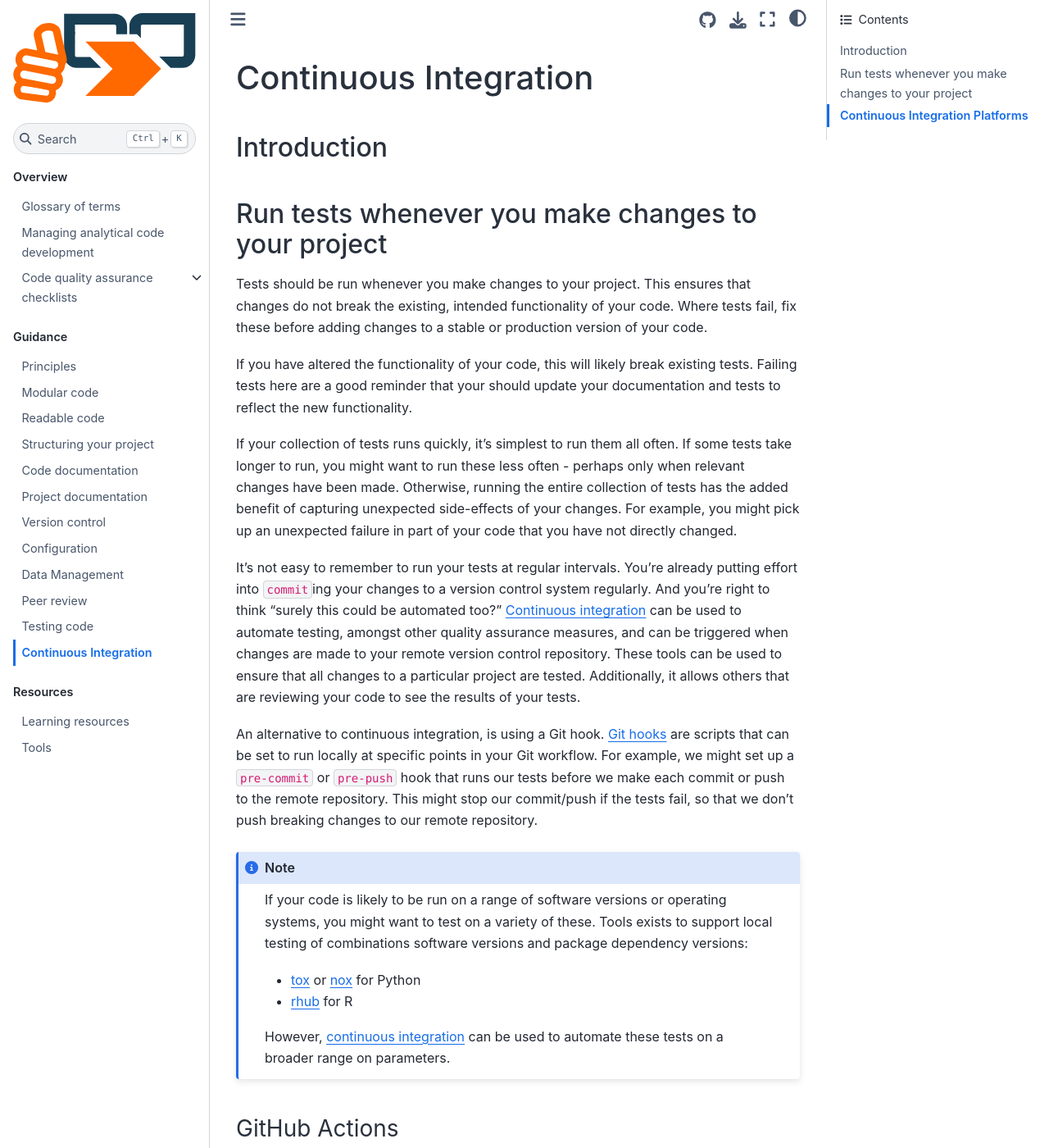
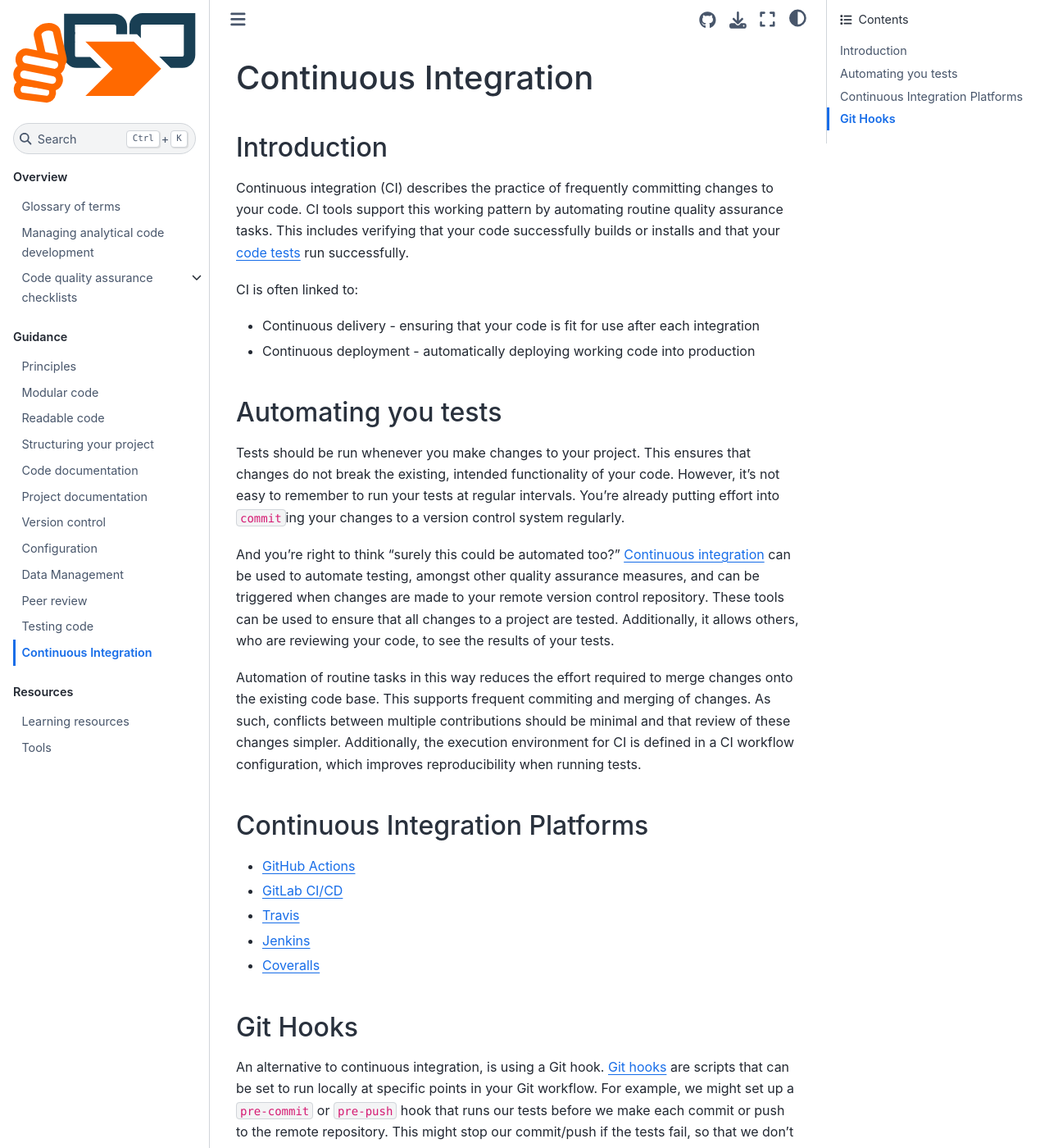
Before and after one commit to best-practice-and-impact/qa-of-code-guidance, a Jupyter Book: the page built from book/continuous_integration.md, in a window 1280 px wide and 1400 px high. Shown: the whole window at 82% size. Built offline with Jupyter Book 1.0.4 settings and Sphinx 7.4.7 and the Sphinx Book theme 1.1.4, drawn with Linux system fonts in a browser that asks for light colours; some of the changed text lies outside the part shown.

Commit message:
order content in more logical way

````diff
--- a/book/continuous_integration.md
+++ b/book/continuous_integration.md
@@ -2,27 +2,36 @@
 
 ## Introduction
 
+Continuous integration (CI) describes the practice of frequently committing changes to your code. CI tools support this working pattern by automating routine quality assurance tasks. This includes verifying that your code successfully builds or installs and that your [code tests](testing_code.md) run successfully.
 
-## Run tests whenever you make changes to your project
+CI is often linked to:
+
+* Continuous delivery - ensuring that your code is fit for use after each integration
+* Continuous deployment - automatically deploying working code into production
+
+## Automating you tests
 
 Tests should be run whenever you make changes to your project.
 This ensures that changes do not break the existing, intended functionality of your code.
-Where tests fail, fix these before adding changes to a stable or production version of your code.
+However, it's not easy to remember to run your tests at regular intervals.
+You're already putting effort into `commit`ing your changes to a version control system regularly.
 
-If you have altered the functionality of your code, this will likely break existing tests.
-Failing tests here are a good reminder that your should update your documentation and tests to reflect the new functionality.
-
-If your collection of tests runs quickly, it's simplest to run them all often.
-If some tests take longer to run, you might want to run these less often - perhaps only when relevant changes have been made.
-Otherwise, running the entire collection of tests has the added benefit of capturing unexpected side-effects of your changes.
-For example, you might pick up an unexpected failure in part of your code that you have not directly changed.
-
-It's not easy to remember to run your tests at regular intervals.
-You're already putting effort into `commit`ing your changes to a version control system regularly.
 And you're right to think "surely this could be automated too?"
 [Continuous integration](continuous-integration) can be used to automate testing, amongst other quality assurance measures, and can be triggered when changes are made to your remote version control repository.
-These tools can be used to ensure that all changes to a particular project are tested.
-Additionally, it allows others that are reviewing your code to see the results of your tests.
+These tools can be used to ensure that all changes to a project are tested.
+Additionally, it allows others, who are reviewing your code, to see the results of your tests.
+
+Automation of routine tasks in this way reduces the effort required to merge changes onto the existing code base. This supports frequent commiting and merging of changes. As such, conflicts between multiple contributions should be minimal and that review of these changes simpler. Additionally, the execution environment for CI is defined in a CI workflow configuration, which improves reproducibility when running tests.
+
+## Continuous Integration Platforms
+
+* [GitHub Actions](https://github.com/features/actions)
+* [GitLab CI/CD](https://docs.gitlab.com/ee/ci/)
+* [Travis](https://travis-ci.org/)
+* [Jenkins](https://www.jenkins.io/)
+* [Coveralls](https://coveralls.io/)
+
+## Git Hooks
 
 An alternative to continuous integration, is using a Git hook.
 [Git hooks](https://git-scm.com/docs/githooks) are scripts that can be set to run locally at specific points in your Git workflow.
@@ -36,23 +45,3 @@ If your code is likely to be run on a range of software versions or operating sy
 
 However, [continuous integration](continuous-integration) can be used to automate these tests on a broader range on parameters.
 ```
-
-(continuous-integration)=
-### GitHub Actions
-
-Continuous integration (CI) describes the practice of frequently committing changes to your code. CI tools support this working pattern by automating routine quality assurance tasks. This subsection describes how the GitHub CI tool, [GitHub Actions](https://github.com/features/actions), can be used in an analytical workflow. This includes verifying that your code successfully builds or installs and that your [code tests](testing_code.md) run successfully.
-
-Automation of routine tasks in this way reduces the effort required to merge changes onto the existing code base. This supports frequent commiting and merging of changes. As such, conflicts between multiple contributions should be minimal and that review of these changes simpler. Additionally, the execution environment for CI is defined in a CI workflow configuration, which improves reproducibility when running tests.
-
-CI is often linked to:
-* Continuous delivery - ensuring that your code is fit for use after each integration
-* Continuous deployment - automatically deploying working code into production
-
-
-## Continuous Integration Platforms
-
-* [GitHub Actions](https://github.com/features/actions)
-* [GitLab CI/CD](https://docs.gitlab.com/ee/ci/)
-* [Travis](https://travis-ci.org/)
-* [Jenkins](https://www.jenkins.io/)
-* [Coveralls](https://coveralls.io/)
````
